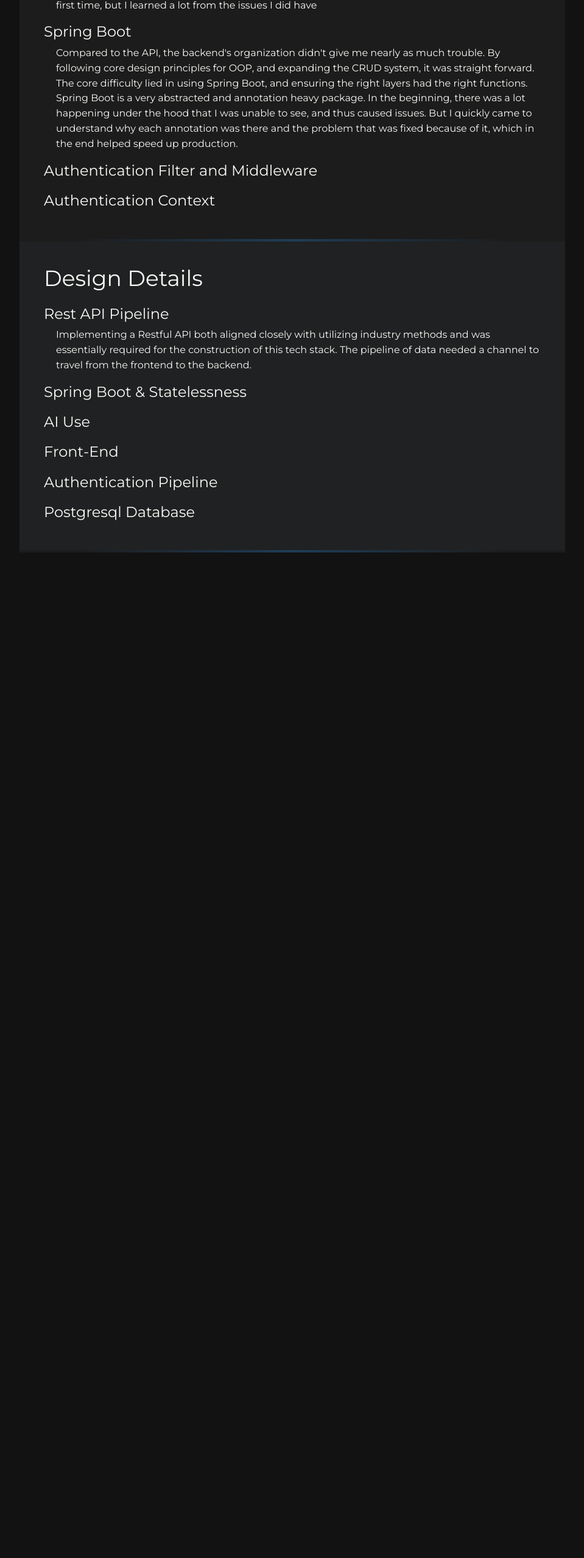
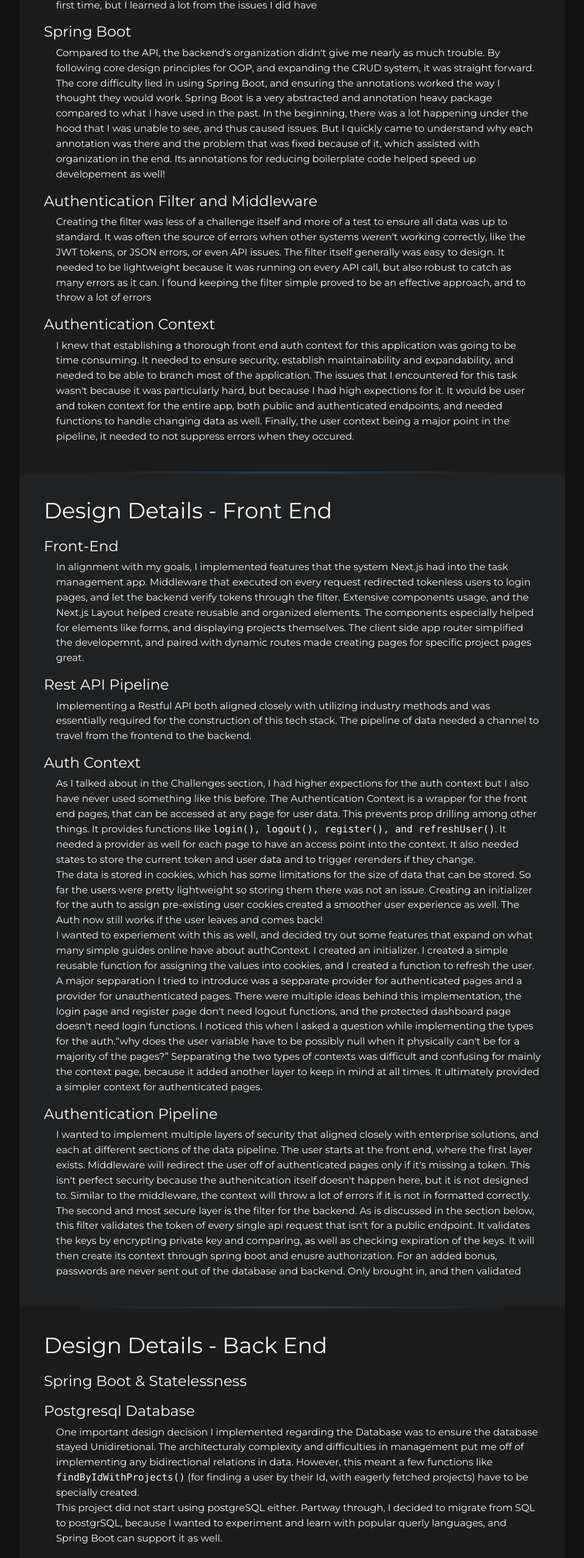
Before and after one commit to ehouse3/ehouse3.github.io, a Next.js app: page /projects/task-manager in a window 1280 px wide. Shown: the part 1530-4085 px from the top of the page at 61% size, without its empty margins (160-1119 px from the left). Before the commit the page ends 2484 px from the top, so only its background shows below. Built offline with nearby package versions, Linux system fonts and the light colour scheme; some icons are missing.

Commit message:
Update page.tsx

```diff
--- a/app/projects/task-manager/page.tsx
+++ b/app/projects/task-manager/page.tsx
@@ -113,33 +113,76 @@ export default function taskManager() {
               give me nearly as much trouble. By following core design
               principles for OOP, and expanding the CRUD system, it was straight
               forward. The core difficulty lied in using Spring Boot, and
-              ensuring the right layers had the right functions. Spring Boot is
-              a very abstracted and annotation heavy package. In the beginning,
-              there was a lot happening under the hood that I was unable to see,
-              and thus caused issues. But I quickly came to understand why each
+              ensuring the annotations worked the way I thought they would work.
+              Spring Boot is a very abstracted and annotation heavy package
+              compared to what I have used in the past. In the beginning, there
+              was a lot happening under the hood that I was unable to see, and
+              thus caused issues. But I quickly came to understand why each
               annotation was there and the problem that was fixed because of it,
-              which in the end helped speed up production.
+              which assisted with organization in the end. Its annotations for
+              reducing boilerplate code helped speed up developement as well!
             </p>
           </div>
         </div>
         <div className="mb-3">
           <h4 className="mb-1">Authentication Filter and Middleware</h4>
           <div className="ml-5">
-            <p></p>
+            <p>
+              Creating the filter was less of a challenge itself and more of a
+              test to ensure all data was up to standard. It was often the
+              source of errors when other systems weren&apos;t working
+              correctly, like the JWT tokens, or JSON errors, or even API
+              issues. The filter itself generally was easy to design. It needed
+              to be lightweight because it was running on every API call, but
+              also robust to catch as many errors as it can. I found keeping the
+              filter simple proved to be an effective approach, and to throw a
+              lot of errors
+            </p>
           </div>
         </div>
         <div className="mb-3">
           <h4 className="mb-1">Authentication Context</h4>
           <div className="ml-5">
-            <p></p>
+            <p>
+              I knew that establishing a thorough front end auth context for
+              this application was going to be time consuming. It needed to
+              ensure security, establish maintainability and expandability, and
+              needed to be able to branch most of the application. The issues
+              that I encountered for this task wasn&apos;t because it was
+              particularly hard, but because I had high expections for it. It
+              would be user and token context for the entire app, both public
+              and authenticated endpoints, and needed functions to handle
+              changing data as well. Finally, the user context being a major
+              point in the pipeline, it needed to not suppress errors when they
+              occured.
+            </p>
           </div>
         </div>
       </Section>
 
-      <Section alternate data-desc="details">
+      <Section alternate data-desc="front end details">
         <div className="mb-3">
-          <h2>Design Details</h2>
+          <h2>Design Details - Front End</h2>
         </div>
+
+        <div className="mb-3">
+          <h4 className="mb-1">Front-End</h4>
+          <div className="ml-5">
+            <p>
+              In alignment with my goals, I implemented features that the system
+              Next.js had into the task management app. Middleware that executed
+              on every request redirected tokenless users to login pages, and
+              let the backend verify tokens through the filter. Extensive
+              components usage, and the Next.js Layout helped create reusable
+              and organized elements. The components especially helped for
+              elements like forms, and displaying projects themselves. The
+              client side app router simplified the developemnt, and paired with
+              dynamic routes made creating pages for specific project pages
+              great.
+            </p>
+          </div>
+        </div>
+
         <div className="mb-3">
           <h4 className="mb-1">Rest API Pipeline</h4>
           <div className="ml-5">
@@ -153,7 +196,115 @@ export default function taskManager() {
         </div>
 
         <div className="mb-3">
+          <h4 className="mb-1">Auth Context</h4>
+          <div className="ml-5">
+            <p>
+              As I talked about in the Challenges section, I had higher
+              expections for the auth context but I also have never used
+              something like this before. The Authentication Context is a
+              wrapper for the front end pages, that can be accessed at any page
+              for user data. This prevents prop drilling among other things. It
+              provides functions like{" "}
+              <code>login(), logout(), register(), and refreshUser()</code>. It
+              needed a provider as well for each page to have an access point
+              into the context. It also needed states to store the current token
+              and user data and to trigger rerenders if they change.
+            </p>
+            <p>
+              The data is stored in cookies, which has some limitations for the
+              size of data that can be stored. So far the users were pretty
+              lightweight so storing them there was not an issue. Creating an
+              initializer for the auth to assign pre-existing user cookies
+              created a smoother user experience as well. The Auth now still
+              works if the user leaves and comes back!
+            </p>
+            <p>
+              I wanted to experiement with this as well, and decided try out
+              some features that expand on what many simple guides online have
+              about authContext. I created an initializer. I created a simple
+              reusable function for assigning the values into cookies, and I
+              created a function to refresh the user. A major sepparation I
+              tried to introduce was a sepparate provider for authenticated
+              pages and a provider for unauthenticated pages. There were
+              multiple ideas behind this implementation, the login page and
+              register page don&apos;t need logout functions, and the protected
+              dashboard page doesn&apos;t need login functions. I noticed this
+              when I asked a question while implementing the types for the auth.
+              <q>
+                why does the user variable have to be possibly null when it
+                physically can&apos;t be for a majority of the pages?
+              </q>{" "}
+              Sepparating the two types of contexts was difficult and confusing
+              for mainly the context page, because it added another layer to
+              keep in mind at all times. It ultimately provided a simpler
+              context for authenticated pages.
+            </p>
+          </div>
+        </div>
+
+        <div className="mb-3">
+          <h4 className="mb-1">Authentication Pipeline</h4>
+          <div className="ml-5">
+            <p>
+              I wanted to implement multiple layers of security that aligned
+              closely with enterprise solutions, and each at different sections
+              of the data pipeline. The user starts at the front end, where the
+              first layer exists. Middleware will redirect the user off of
+              authenticated pages only if it&apos;s missing a token. This
+              isn&apos;t perfect security because the authenitcation itself
+              doesn&apos;t happen here, but it is not designed to. Similar to
+              the middleware, the context will throw a lot of errors if it is
+              not in formatted correctly.
+            </p>
+            <p>
+              The second and most secure layer is the filter for the backend. As
+              is discussed in the section below, this filter validates the token
+              of every single api request that isn&apos;t for a public endpoint.
+              It validates the keys by encrypting private key and comparing, as
+              well as checking expiration of the keys. It will then create its
+              context through spring boot and enusre authorization. For an added
+              bonus, passwords are never sent out of the database and backend.
+              Only brought in, and then validated
+            </p>
+          </div>
+        </div>
+      </Section>
+
+      <Section data-dest="back end details">
+        <div className="mb-3">
+          <h2>Design Details - Back End</h2>
+        </div>
+
+        <div className="mb-3">
           <h4 className="mb-1">Spring Boot & Statelessness</h4>
+          <div className="ml-5">
+            <p></p>
+          </div>
+        </div>
+
+        <div className="mb-3">
+          <h4 className="mb-1">Postgresql Database</h4>
+          <div className="ml-5">
+            <p>
+              One important design decision I implemented regarding the Database
+              was to ensure the database stayed Unidiretional. The
+              architecturaly complexity and difficulties in management put me
+              off of implementing any bidirectional relations in data. However,
+              this meant a few functions like{" "}
+              <code>findByIdWithProjects()</code> (for finding a user by their
+              Id, with eagerly fetched projects) have to be specially created.
+            </p>
+            <p>
+              This project did not start using postgreSQL either. Partway
+              through, I decided to migrate from SQL to postgrSQL, because I
+              wanted to experiment and learn with popular querly languages, and
+              Spring Boot can support it as well.
+            </p>
+          </div>
+        </div>
+
+        <div className="mb-3">
+          <h4 className="mb-1">Testing</h4>
           <div className="ml-5">
             <p></p>
           </div>
@@ -165,27 +316,6 @@ export default function taskManager() {
             <p></p>
           </div>
         </div>
-
-        <div className="mb-3">
-          <h4 className="mb-1">Front-End</h4>
-          <div className="ml-5">
-            <p></p>
-          </div>
-        </div>
-
-        <div className="mb-3">
-          <h4 className="mb-1">Authentication Pipeline</h4>
-          <div className="ml-5">
-            <p></p>
-          </div>
-        </div>
-
-        <div className="mb-3">
-          <h4 className="mb-1">Postgresql Database</h4>
-          <div className="ml-5">
-            <p></p>
-          </div>
-        </div>
       </Section>
     </div>
   );
```
